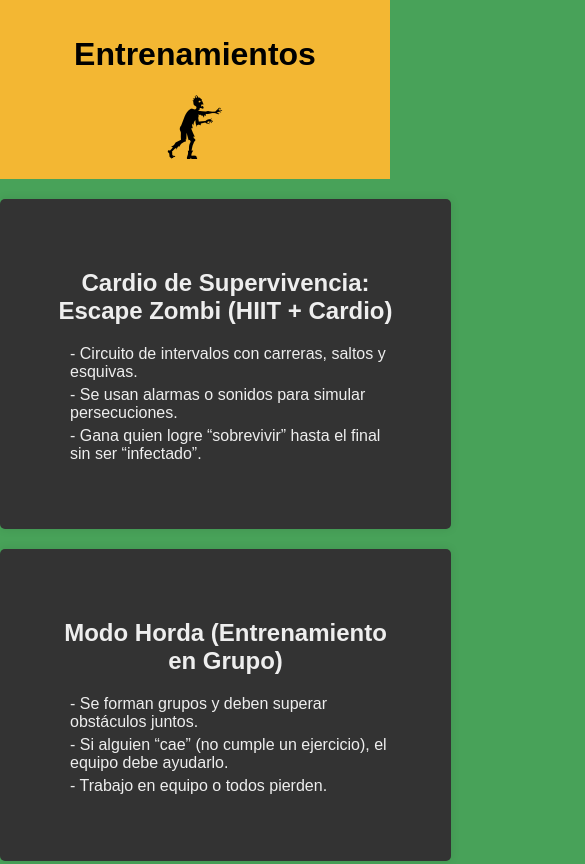
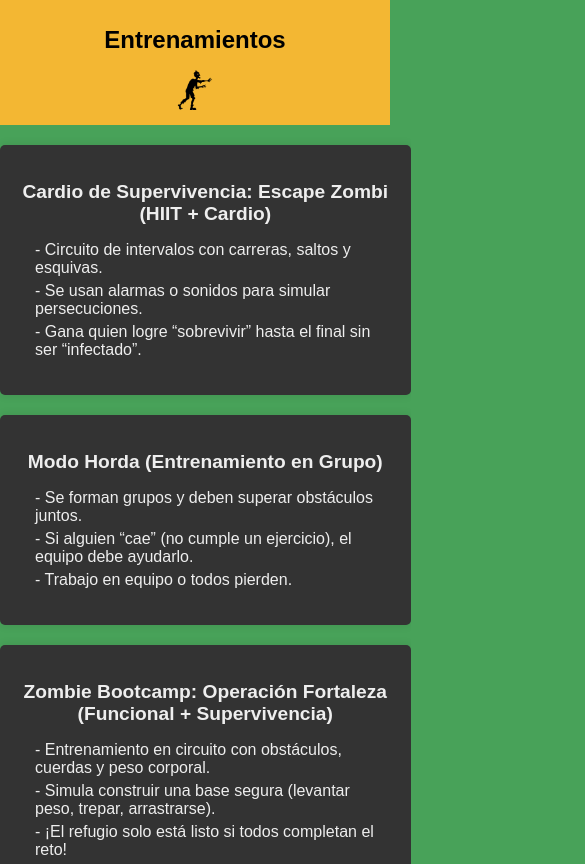
Before and after one commit to anelizt/ProyectoDAM, a website: page destino_dropdown.html in a window 390 px wide. Shown: the top 864 px of the page, 585 px wide, since content can reach past the window. Drawn offline with Linux system fonts and the light colour scheme.

Commit message:
vista para móvil

```diff
--- a/diario_entrenamiento.css
+++ b/diario_entrenamiento.css
@@ -169,3 +169,50 @@
   .galeria a:hover {
     transform: scale(1.03);
   }
+
+  @media screen and (max-width: 768px) {
+    header {
+        padding: 10px;
+        text-align: center;
+    }
+
+    h1 {
+        font-size: 1.5rem;
+    }
+
+    h2, h3 {
+        font-size: 1.2rem;
+    }
+
+    section {
+        padding: 20px;
+        width: 95%;
+    }
+
+    ul {
+        padding-left: 15px;
+    }
+
+    video {
+        width: 100% !important;
+        height: auto;
+    }
+
+    p {
+        padding: 0 10px;
+    }
+
+    .galeria {
+        grid-template-columns: repeat(auto-fit, minmax(140px, 1fr));
+        gap: 0.5rem;
+    }
+
+    .galeria img {
+        border-width: 1px;
+    }
+
+    nav a img {
+        width: 40px;
+        height: auto;
+    }
+}
```
